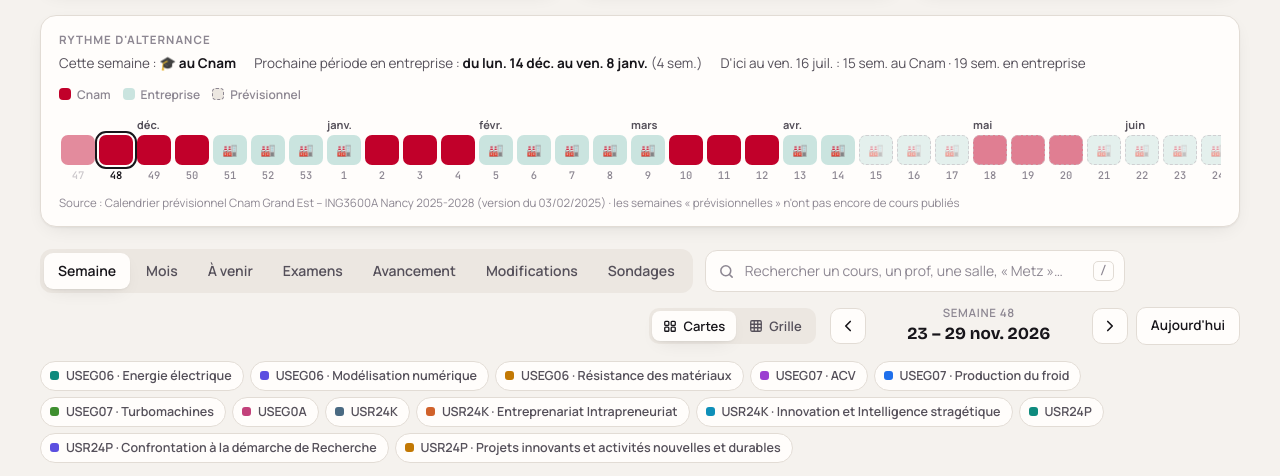
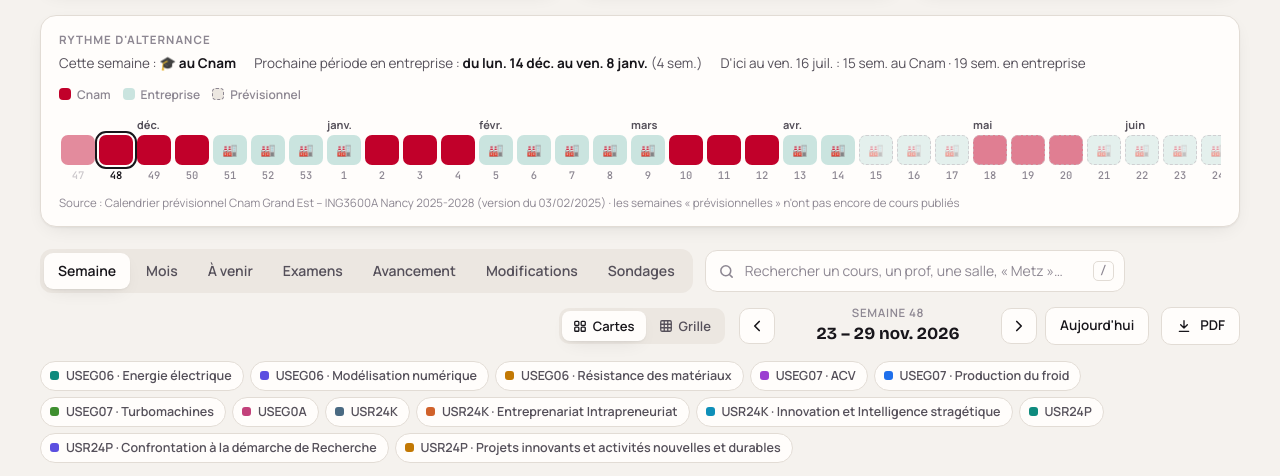
Before and after one commit to SysCo-RCU/planning-cnam, a website: page index.html in a window 1280 px wide. Shown: the part 261-737 px from the top of the page. Drawn offline with nearby package versions, Linux system fonts and the light colour scheme; no server answers.

Commit message:
Charge le bouton d'export PDF
Co-Authored-By: Claude Opus 5.5 <noreply@anthropic.com>
Claude-Session: https://claude.ai/code/session_015mZ9hgUt4tQ5rf9G1C6YuL

```diff
--- a/index.html
+++ b/index.html
@@ -77,5 +77,6 @@ if(r.compact)h.classList.add('compact')}catch(e){}</script>
 <script src="grille-sondages.js"></script>
 <script src="reglages.js"></script>
 <script src="notif.js"></script>
+<script src="export-pdf.js"></script>
 </body>
 </html>
```
